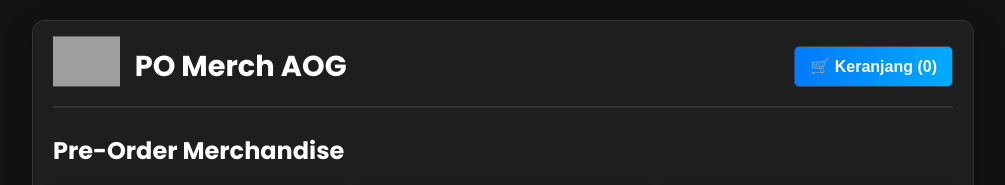
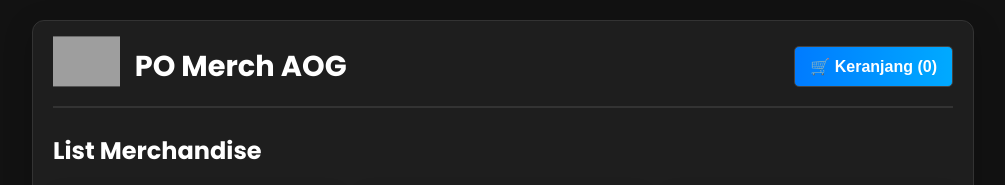
Before and after one commit to Alfeolus/webAOG, a website: page pomerch/index.html in a window 1280 px wide. Shown: the top 185 px of the page, without its empty margins (137-1142 px from the left). Drawn offline with nearby package versions, Linux system fonts and the light colour scheme; grey boxes are pictures that could not be loaded.

Commit message:
force push

```diff
--- a/pomerch/index.html
+++ b/pomerch/index.html
@@ -22,7 +22,7 @@
             </button>
         </div>
 
-        <h2>Pre-Order Merchandise</h2>
+        <h2>List Merchandise</h2>
         <div id="product-list">
 
             <div class="product-card" data-product="Kaos" data-aos="fade-up">
```
